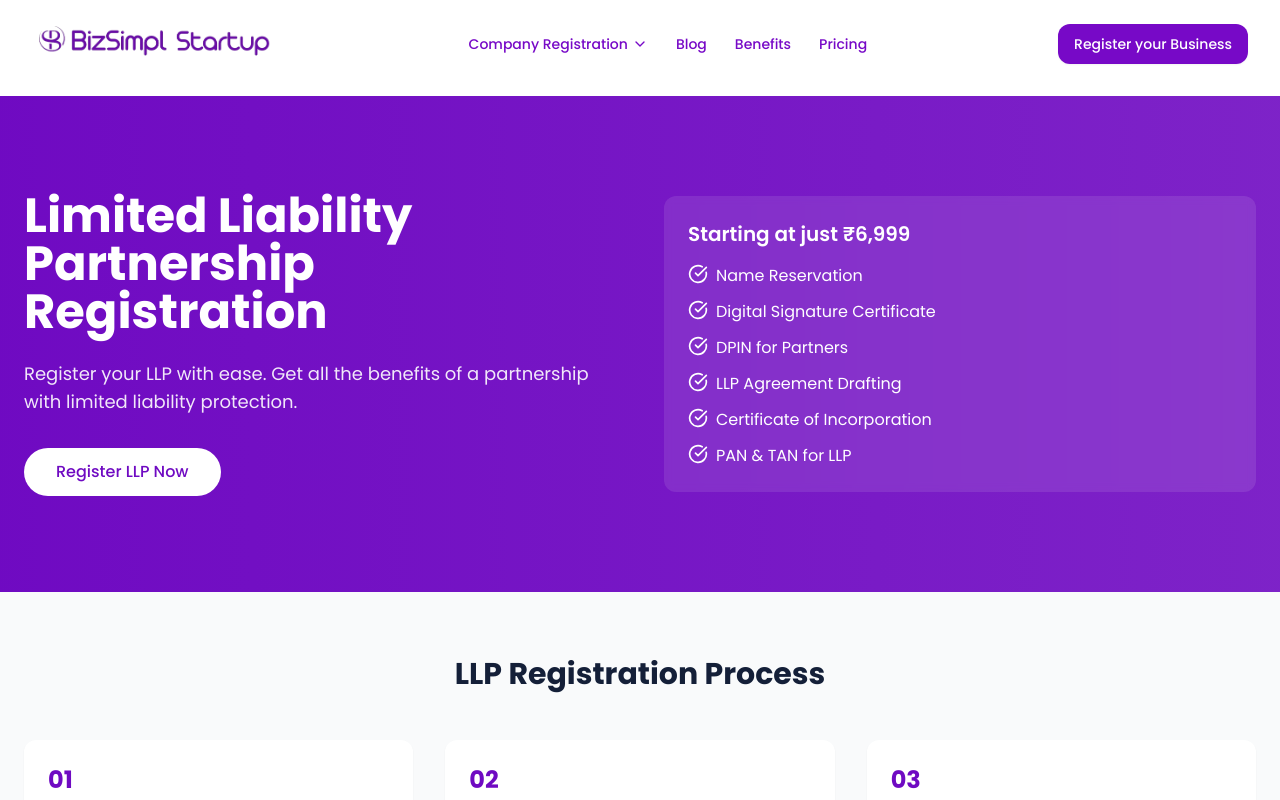
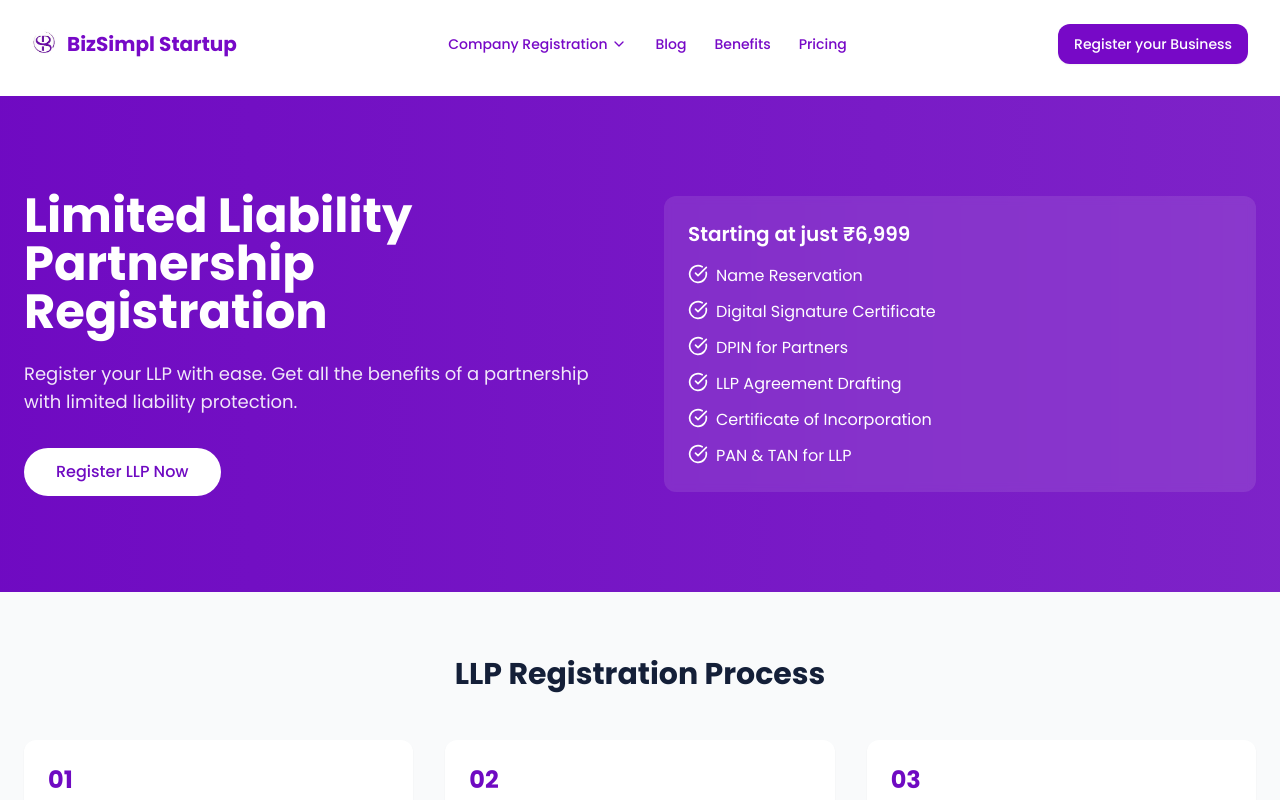
Before and after one commit to AbubakrIshaq/bizsimpl-innovate-hub, a React (Vite) app: page /llp in a window 1280 px wide. Shown: the top 800 px of the page. Built offline with nearby package versions, Linux system fonts and the light colour scheme.

Commit message:
Visual edit in Lovable
Edited UI in Lovable

```diff
--- a/src/components/layout/Navbar.tsx
+++ b/src/components/layout/Navbar.tsx
@@ -1,16 +1,13 @@
-
 import React, { useState, useEffect } from 'react';
 import { Link, useNavigate } from 'react-router-dom';
 import { CustomButton } from '../ui/CustomButton';
 import { Menu, X, ChevronDown, Building, Briefcase, UserRound } from 'lucide-react';
 import { DropdownMenu, DropdownMenuContent, DropdownMenuItem, DropdownMenuTrigger } from "@/components/ui/dropdown-menu";
 import { Collapsible, CollapsibleContent, CollapsibleTrigger } from "@/components/ui/collapsible";
-
 const Navbar = () => {
   const [isScrolled, setIsScrolled] = useState(false);
   const [isMobileMenuOpen, setIsMobileMenuOpen] = useState(false);
   const navigate = useNavigate();
-
   const navLinks = [{
     name: 'Blog',
     href: '/blog'
@@ -21,7 +18,6 @@ const Navbar = () => {
     name: 'Pricing',
     href: '/pricing'
   }];
-
   useEffect(() => {
     const handleScroll = () => {
       setIsScrolled(window.scrollY > 10);
@@ -29,16 +25,15 @@ const Navbar = () => {
     window.addEventListener('scroll', handleScroll);
     return () => window.removeEventListener('scroll', handleScroll);
   }, []);
-
   return <header className={`fixed top-0 left-0 right-0 z-50 transition-all duration-300 ${isScrolled ? 'glass shadow-sm py-3' : 'bg-transparent py-5'}`}>
       <div className="container mx-auto px-6 lg:px-8">
         <div className="flex items-center justify-between">
           <Link to="/" className="flex items-center space-x-2">
-            <img
-              src="/lovable-uploads/af12b943-ccdd-44af-ad48-1732e09714af.png"
-              alt="BizSimpl Logo"
-              className="h-12 w-auto object-contain"
-            />
+            <img src="/lovable-uploads/1f646fc7-0cab-4348-bd28-99c2a8d3bd5f.png" alt="BizSimpl Logo" className="h-12 w-auto object-contain" />
+            <span className="text-xl text-purple-700 font-bold" style={{
+            fontFamily: "'Poppins', system-ui, sans-serif",
+            borderRadius: "0.5rem"
+          }}>BizSimpl Startup</span>
           </Link>
 
           <nav className="hidden md:flex items-center justify-center flex-grow mx-auto">
@@ -141,5 +136,4 @@ const Navbar = () => {
       </div>
     </header>;
 };
-
 export default Navbar;
--- a/src/components/sections/Hero.tsx
+++ b/src/components/sections/Hero.tsx
@@ -59,7 +59,7 @@ const Hero = () => {
             Your Business <span className="text-black">Launchpad</span>
           </h1>
 
-          <p className="reveal md:text-xl text-gray-600 mb-10 max-w-2xl mx-auto text-base">
+          <p className="text-lg font-normal">
             One platform to register, manage and grow your business. Say goodbye to paperwork and hello to efficiency.
           </p>
 
```
